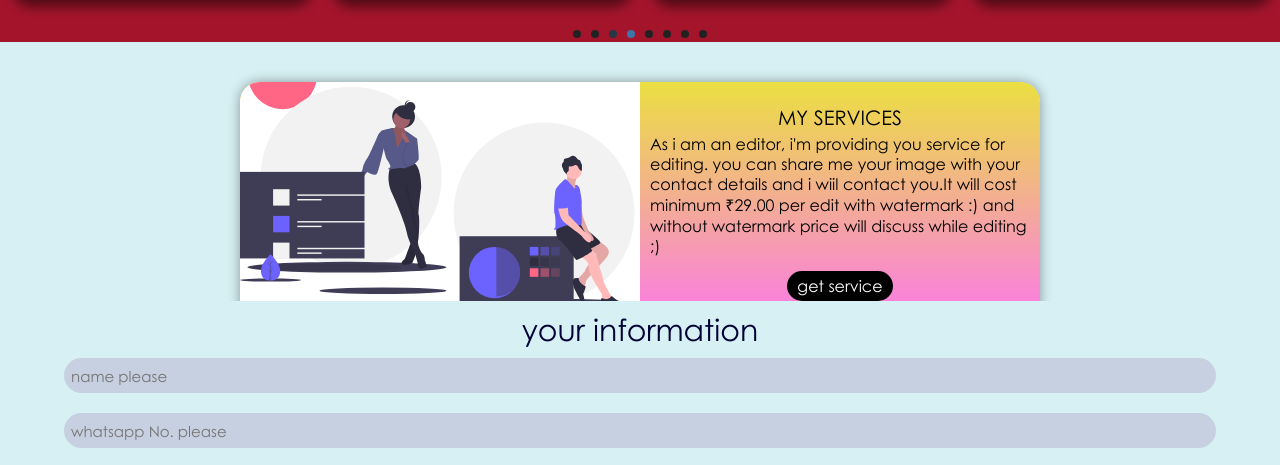
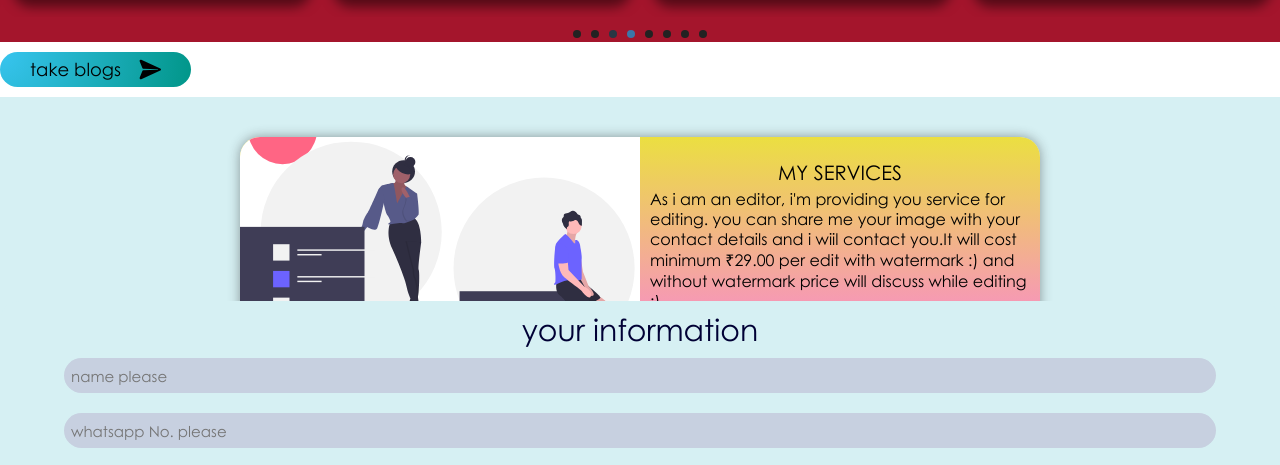
Before and after one commit to maakasamindian/indshubham, a plain HTML site: page index.html in a window 1280 px wide. Shown: the part 957-1422 px from the top of the page. Drawn offline with Linux system fonts and the light colour scheme.

Commit message:
Update index.html

```diff
--- a/index.html
+++ b/index.html
@@ -164,6 +164,7 @@ height="0" width="0" style="display:none;visibility:hidden"></iframe></noscript>
         </li>
 		</ul>
 	</div>
+<a class="contact-input submit" href="blog.html">take blogs<svg xmlns="http://www.w3.org/2000/svg" width="30" height="25" viewBox="0 0 512 512"><path d="M473,39.05a24,24,0,0,0-25.5-5.46L47.47,185l-.08,0a24,24,0,0,0,1,45.16l.41.13,137.3,58.63a16,16,0,0,0,15.54-3.59L422,80a7.07,7.07,0,0,1,10,10L226.66,310.26a16,16,0,0,0-3.59,15.54l58.65,137.38c.06.2.12.38.19.57,3.2,9.27,11.3,15.81,21.09,16.25.43,0,.58,0,1,0a24.63,24.63,0,0,0,23-15.46L478.39,64.62A24,24,0,0,0,473,39.05Z"/></svg></a>
 </section>
 <section id="services">
         <div class="service">
```
